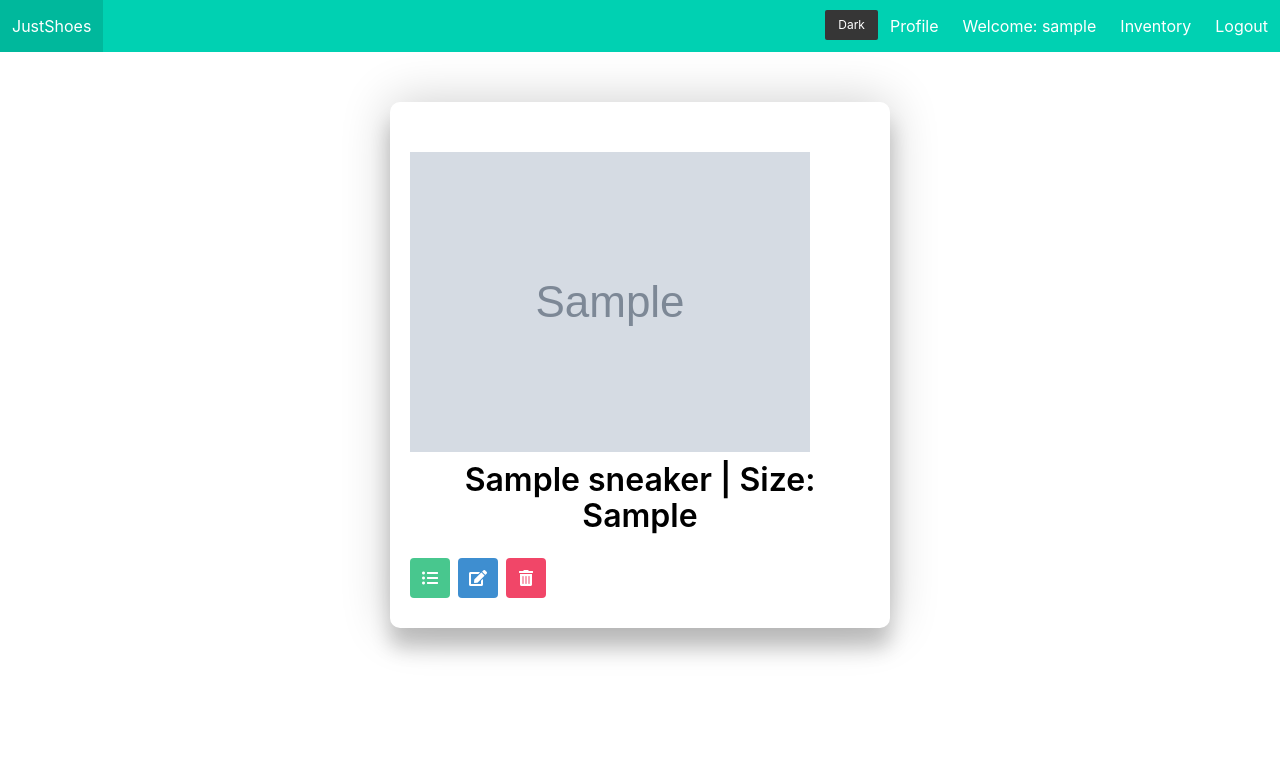
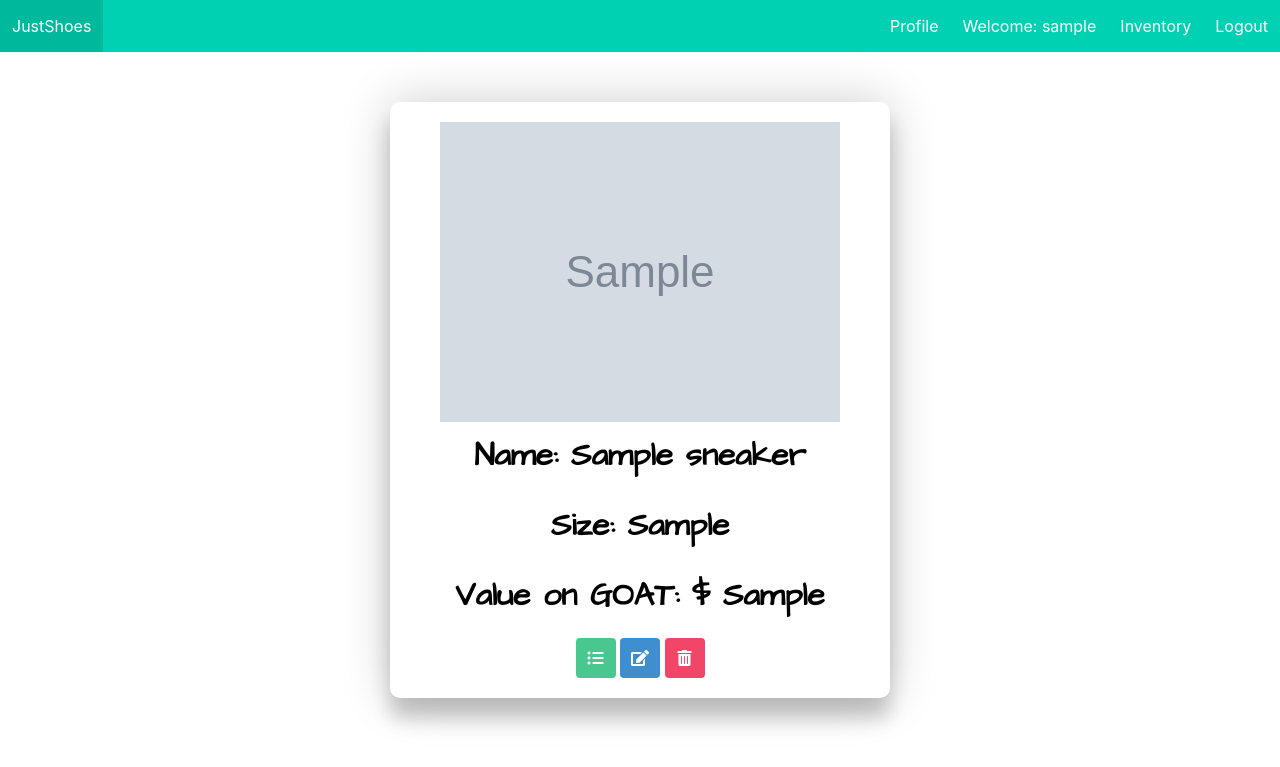
Before and after one commit to justnyc187/woatCap_django, a Django app: page /inventory/1/ in a window 1280 px wide. Shown: the top 767 px of the page. Run offline with Django 3.2, Linux system fonts and the light colour scheme; a user stored in the database is signed in; tables that the repository leaves empty hold one stand-in row (values such as "Sample post"); grey boxes marked "Sample" are stand-in pictures.

Commit message:
cleaned up

```diff
--- a/main_app/models.py
+++ b/main_app/models.py
@@ -11,7 +11,7 @@ class Sneaker(models.Model):
     name = models.CharField(max_length=100)
     image = models.CharField(max_length=10000)
     size = models.CharField(max_length=15)
-    # value = models.CharField(max_length=100)
+    value = models.CharField(max_length=100)
     created_at = models.DateTimeField(auto_now_add=True)
     # Do i need related name to connect sneakers to Profile as well as user?
     user = models.ForeignKey(User, on_delete=models.CASCADE)
@@ -24,6 +24,7 @@ class Sneaker(models.Model):
 
 
 
+# PROFILE MODEL FOR FUTURE
 
         # class Profile(models.Model):
 #     name = models.CharField(max_length=500)
--- a/main_app/static/styles/main.css
+++ b/main_app/static/styles/main.css
@@ -1,12 +1,20 @@
 body {
-  /* background-color: whitesmoke; */
   color: #ffffff;
   min-height: 100vh;
 }
-.dark-mode {
+/* .dark-mode {
   background-color: black;
   color: white;
 }
+.dark-mode h1, h2, h3 {
+  color: white;
+}
+.card > .darkmode{
+  box-shadow: 0 20px 20px rgb(250, 250, 250), 0px 0px 50px rgba(250, 250, 250);
+} */
+
+
+
 .centered {
   position: absolute;
   top: 50%;
@@ -14,15 +22,21 @@ body {
   transform: translate(-50%, -50%);
 }
 #home-img-text{
-  font-size: 60px;
+  font-size: 75px;
   opacity: 0.3;
 }
 .just-in{
   font-size: 250px;
 }
+#modal{
+  color: whitesmoke;
+  font-size: 30px;
+  text-align: center;
+}
 h2,
 h3 {
   color: #ffffff;
+  font-family: 'Architects Daughter', cursive;
 }
 h3{
   font-family: 'Architects Daughter', cursive;
@@ -30,6 +44,12 @@ h3{
 h1{
   padding-top: 10px;
   color: black;
+  font-family: 'Architects Daughter', cursive;
+  font-size: 55px;
+}
+.inv-header{
+  padding-bottom: 20px;
+  font-weight: bold;
 }
 .title {
   color: black;
@@ -43,7 +63,9 @@ inventory
   gap: 30px;
   margin-top: 30px;
 }
-
+.detail-img{
+  justify-content: center;
+}
 .gallery .card {
   min-width: 280px;
   transition: 0.1s linear;
@@ -111,6 +133,7 @@ p {
 }
 .buttons{
   padding-bottom: 10px;
+  align-items: center;
 }
 .inv-title{
   text-align: center;
@@ -161,17 +184,17 @@ p {
 .splide1{
   margin-bottom: 40px;
 }
-/* .show-img-home{
+.show-img-home{
   width: 280px;
   height: 270px;
   max-width: 180%;
   min-width: 270px;
-} */
-.show-img{
+}
+/* .show-img{
   width: 600px;
   height: 500px;
   object-fit: cover;
-}
+} */
 .home-img{
   width: 100%;
 }
--- a/main_app/templates/base.html
+++ b/main_app/templates/base.html
@@ -32,7 +32,11 @@
             </div>
             {% if user.is_authenticated %}
             <div class="navbar-menu navbar-end">
-                <a class="button is-dark is-small new-btn" onclick="myFunction()">Dark</a>
+                <!-- DARKMODE ATTEMPTS -->
+
+                <!-- <a class="button is-dark is-small new-btn" onclick="myFunction()">Dark</a> -->
+                <!-- <a><button class="button is-dark is-small new-btn btn-toggle">Dark</button></a> -->
+                <!-- <button class="btn-toggle">Toggle Dark-Mode</button> -->
                 <a class="navbar-item" href="/profile">Profile</a>
                 <span class="navbar-item">Welcome: {{user.username}}</span>
                 <a class="navbar-item" href="/inventory">Inventory</a>
--- a/main_app/templates/inventory_create.html
+++ b/main_app/templates/inventory_create.html
@@ -11,7 +11,7 @@
             <h3 id="sign-login">Name: <input class="new-input1" required type="text" name="name" placeholder="Name"></h3>
             <h3 id="sign-login">Size: <input class="new-input1" required type="text" name="size" placeholder="Size"></h3>
             <h3 id="sign-login">Value on Goat: <input class="new-input1" required type="text" name="value" placeholder="Value"></h3>
-            <h3 id="sign-login">Image: <input class="new-input1" type="text" placeholder="Upload Image" name="image" accept="image/png, image/jpeg"></h3>
+            <h3 id="sign-login">Image: <input class="new-input1" required type="text" placeholder="Upload Image" name="image" accept="image/png, image/jpeg"></h3>
 
             <a href="/inventory/" class="button is-success new-btn">
                 <span class="icon">
--- a/main_app/templates/inventory_delete_confirmation.html
+++ b/main_app/templates/inventory_delete_confirmation.html
@@ -6,7 +6,6 @@
     <form method="post">
         {% csrf_token %}
         <div class="buttons">
-
             <input class="button is-danger" type="submit" value="Confirm" />
 
             <!-- Redirect back to detail on cancel -->
@@ -14,4 +13,5 @@
         </div>
     </form>
 </div>
+
 {% endblock %}
--- a/main_app/templates/inventory_detail.html
+++ b/main_app/templates/inventory_detail.html
@@ -2,14 +2,15 @@
 
 
 <div class="container box1">
-    <div class="detail__img gallery">
-        <img src="{{sneaker.image}}" alt="{{sneaker.name}}" />
+    <div class="">
+        <img class="detail-img" src="{{sneaker.image}}" alt="{{sneaker.name}}" />
     </div>
-        <h1 class="title">{{ sneaker.name }} | Size: {{ sneaker.size }}</h1>
-        <!-- <h1 class="title">Value{{ sneaker.value }}</h1> -->
+        <h1 class="title">Name: {{ sneaker.name }}</h1>
+        <h1 class="title">Size: {{ sneaker.size }}</h1>
+        <h1 class="title">Value on GOAT: $ {{ sneaker.value }}</h1>
 
     <div class="detail__container">
-        <div class="buttons">
+        <div class="">
             <a href="/inventory/" class="button is-success">
                 <span class="icon">
                     <i class="fas fa-list-ul"></i>
@@ -30,6 +31,21 @@
 </div>
 
 
+<!-- <div class="splide" data-splide='{"type":"loop","perPage":3}'>
+
+{% if user.is_authenticated %}
+<h2 class="most-recent title">Most Recently Added...</h2>
+<div class="splide splide1" data-splide='{"type":"loop","perPage":5}'>
+    <div class="splide__track">
+        <ul class="splide__list">
+            {% for sneaker in value %}
+            <li class="splide__slide"><img class="show-img-home" src="{{sneaker.image}}" alt="{{sneaker.name}}"></li>
+            {% endfor %}
+        </ul>
+    </div>
+</div> -->
+
+
 <!-- modal -->
 
 <div class="modal modal-div">
@@ -38,16 +54,16 @@
             <form action="{% url "inventory_update" sneaker.pk %}" method="post">
                 {% csrf_token %} {{forms.errors}}
 
-                Name: <input class="new-input" type="text" name="name" placeholder="Name">
-                Size: <input class="new-input" type="text" name="size" placeholder="Size">
-                Value on Goat: <input class="new-input" type="text" name="value" placeholder="Value">
-                Image: <input class="new-input" type="text" placeholder="Upload Image" name="image"
-                    accept="image/png, image/jpeg">
+                <h3 id="modal">Name: <input class="new-input" type="text" name="name" placeholder="Name"></h3>
+                <h3 id="modal">Size: <input class="new-input" type="text" name="size" placeholder="Size"></h3>
+                <h3 id="modal">Value on Goat: <input class="new-input" type="text" name="value" placeholder="Value"></h3>
+                <h3 id="modal">Image: <input class="new-input" type="text" placeholder="Upload Image" name="image"
+                    accept="image/png, image/jpeg"></h3>
                     <input class="new-btn button is-info" type="submit" value="Submit">
             </form>
         </div>
 </div>
-
+{% endif %}
     <!-- NONMODAL VERSION -->
 
     <!-- <div class="detail__container">
@@ -88,5 +104,4 @@
 
 
 
-
 {% endblock %}
--- a/main_app/templates/inventory_list.html
+++ b/main_app/templates/inventory_list.html
@@ -3,7 +3,7 @@
 {% block content %}
 
 <div class="container box1">
-    <h1 class="title">{{user.username}} Inventory</h1>
+    <h1 class="dark-theme || light-theme inv-header">{{user.username}} Inventory</h1>
     <form method="get">
         <div class="field has-addons">
             <div class="control">
@@ -23,11 +23,11 @@
 </div>
 
 
-<div class="container gallery inventory-form">
+<div id="darkmode" class="container gallery inventory-form">
     {% for Sneaker in sneakers %}
     <a href="{% url "inventory_detail" Sneaker.pk %}">
         <div class="card">
-            <div class="sneaker">
+            <div id="darkmode" class="sneaker">
                 <img class="inventory-img" src="{{Sneaker.image}}" alt="{{Sneaker.name}}"/>
             </div>
              <div class="info">
--- a/main_app/views.py
+++ b/main_app/views.py
@@ -26,6 +26,7 @@ class Home(TemplateView):
         if self.request.user.is_authenticated:
             context["sneakers"] = Sneaker.objects.filter(
                     user=self.request.user)[:10]
+                    # FOR VALUE
             # context["value"] = Sneaker.objects.filter(
             #     user=self.request.user).order_by("value")[:3]
         return context
@@ -50,7 +51,7 @@ class InventoryList(TemplateView):
 @method_decorator(login_required, name='dispatch')
 class InventoryCreate(CreateView):
         model = Sneaker
-        fields = ['name', 'image', 'size']
+        fields = ['name', 'image', 'size', 'value']
         template_name = "inventory_create.html"
         success_url = "/inventory/"
 
@@ -68,7 +69,7 @@ class InventoryDetail(DetailView):
 @method_decorator(login_required, name='dispatch')
 class InventoryUpdate(UpdateView):
     model = Sneaker
-    fields = ['name', 'image', 'size']
+    fields = ['name', 'image', 'size', 'value']
     template_name = "inventory_update.html"
 
     def get_success_url(self):
```
Also changed, not shown: main_app/static/scripts/main.js (+0 -44 lines), main_app/templates/home.html (+9 -10 lines), main_app/templates/inventory_update.html (+9 -9 lines), main_app/templates/registration/signup.html (+2 -12 lines), main_app/migrations/0007_auto_20210609_1711.py (added). Lines whose indentation alone changed are shown as unchanged.
